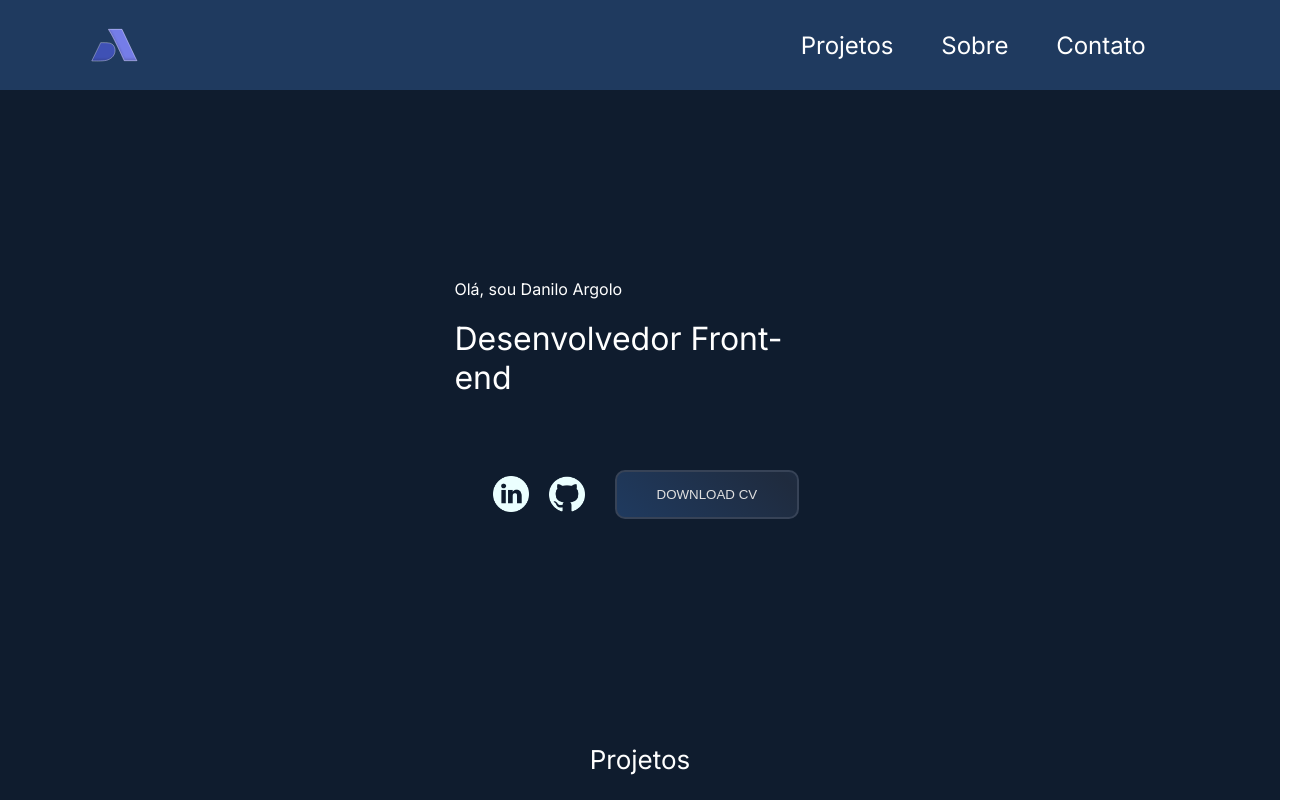
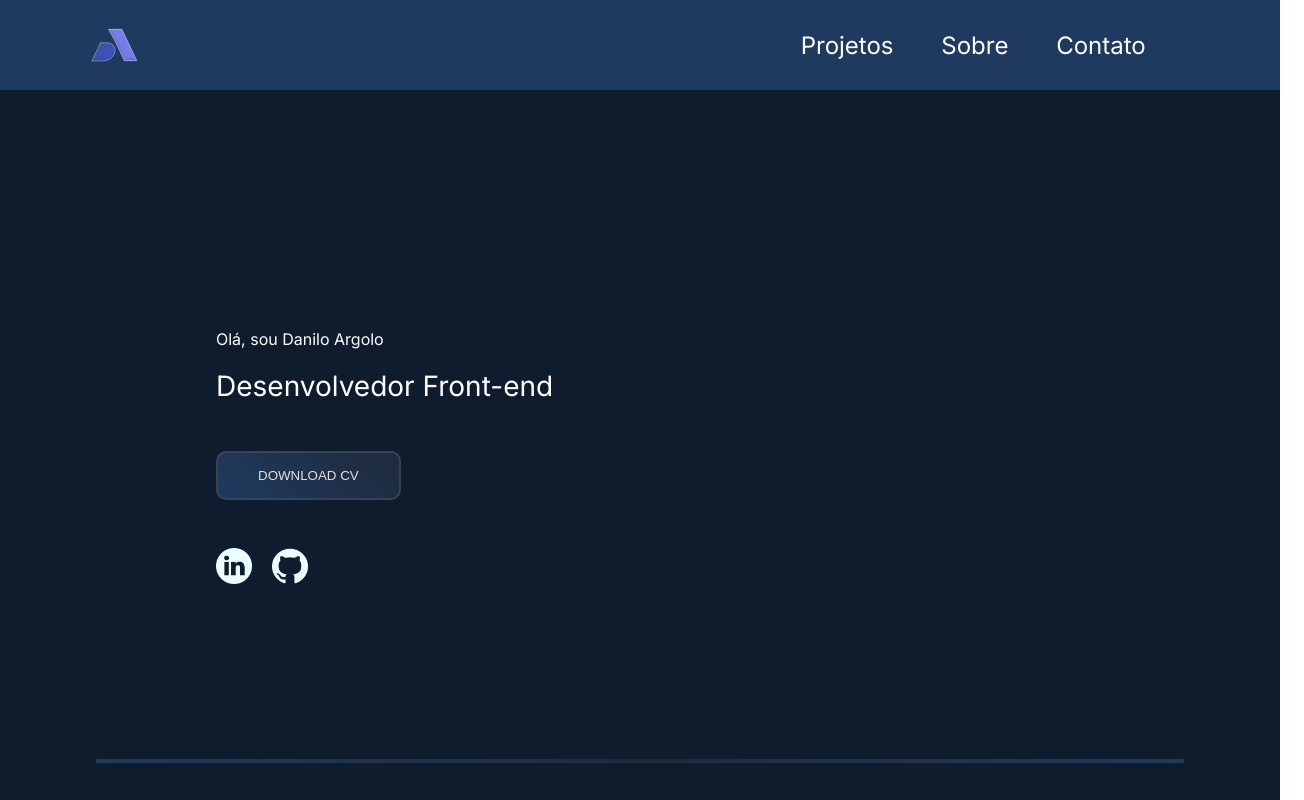
Before and after one commit to danargolo/portfolio, a Next.js app: page / in a window 1280 px wide. Shown: the top 800 px of the page, 1304 px wide, since content can reach past the window. Built offline with nearby package versions, Linux system fonts and the light colour scheme.

Commit message:
feat: minors changes

```diff
--- a/src/components/About/index.jsx
+++ b/src/components/About/index.jsx
@@ -1,6 +1,7 @@
 import { Hr } from '../ui/Hr';
 import { Tab } from '../ui/Tab';
 import * as S from './styles'
+
 
 
 const text = "Lorem ipsum dolor sit amet, consectetuer adipiscing elit. Aenean commodo ligula eget dolor. Aenean massa. Cum sociis natoque penatibus et magnis dis parturient montes, nascetur ridiculus mus. Donec quam felis, ultricies nec, pellentesque eu, pretium quis, sem. Nulla consequat massa quis enim. Donec pede justo, fringilla vel, aliquet nec, vulputate eget, arcu. In enim justo, rhoncus ut, imperdiet a, venenatis vitae, justo. Nullam dictum felis eu pede mollis pretium. Integer tincidunt. Cras dapibus. Vivamus elementum"
--- a/src/components/About/styles.js
+++ b/src/components/About/styles.js
@@ -1,12 +1,15 @@
 "use client"
 
 import styled from "styled-components"
+import Image from "next/image"
 
 export const Text = styled.p`
   margin-top: 2.5rem;
   display: flex;
   font-size: 26px;
   color: ${({ theme }) => theme.colors.text100 };
+`
+export const ImageWrapper = styled(Image)`
 `
 
 export const About = styled.section`
--- a/src/components/Hero/index.jsx
+++ b/src/components/Hero/index.jsx
@@ -14,12 +14,13 @@ export const Hero = () => {
           <S.NameText>Olá, sou Danilo Argolo</S.NameText>
           <S.RoleText>Desenvolvedor Front-end</S.RoleText>
         </S.TextContainer>
+        <Button text="Download CV"/>
         <S.IconsContainer>
           <Icon width={36} heigth={36} alt="Icon Linkedin" src={linkedin}/>
           <Icon width={36} heigth={36} alt="Icon GitHub" src={github}/>
-          <Button text="Download CV"/>
         </S.IconsContainer>
       </S.HeroWrapper>
+      <Hr />
     </S.Hero>
   )
 }
--- a/src/components/Hero/styles.js
+++ b/src/components/Hero/styles.js
@@ -1,6 +1,7 @@
 "use client"
 
 import styled from "styled-components"
+import Image from "next/image"
 
 const Text = styled.p`
    color: ${({ theme }) => theme.colors.text100 };
@@ -8,22 +9,39 @@ const Text = styled.p`
 
 export const Hero = styled.section`
   display: flex;
+  flex-direction: column;
   justify-content: center;
   align-items: center;
   min-height: 25.625rem;
   background-color: ${({theme}) => theme.colors.bg100};
   width: 100vw;
-  z-index: 1;
 
+`
+export const ImageWrapper = styled(Image)`
+  display: flex;
+  position: absolute;
+  left: 0;
+  z-index: 0;
 `
 
 export const HeroWrapper = styled.div`
   display: flex;
   flex-direction: column;
-  align-items: center;
+  align-items: flex-start;
+  margin-top: 4rem;
   padding: 10.9375rem 0;
   gap: 3rem;
   width: 25rem;
+
+  & Button {
+      margin: 0;
+    }
+
+  @media (min-width: 769px) {
+    width: 85%;
+    margin-left: 15rem;
+    justify-content: center;
+  }
 
 
 `
@@ -31,22 +49,30 @@ export const HeroWrapper = styled.div`
 export const TextContainer = styled.div`
   display: flex;
   flex-direction: column;
-  padding: 0.9rem;
+  /* padding: 0.9rem; */
   gap: 1.25rem;
+
+  @media (min-width: 769px) {
+    width: 85%;
+    justify-content: center;
+    align-items: flex-start;
+    padding: 0;
+
+  }
 `
 
 export const IconsContainer = styled.div`
   display: flex;
   gap: 1.25rem;
-  width: 20rem;
+  width: 40%;
   align-items: center;
-  margin-left: 1.5625rem;
+  /* margin-left: 1.5625rem; */
 `
 
 export const NameText = styled(Text)`
 `
 export const RoleText = styled(Text)`
-  font-size: 2rem;
+  font-size: clamp(1.5rem, 3vw, 1.75rem);
 `
 export const SentenceText = styled(Text)`
 `
```
